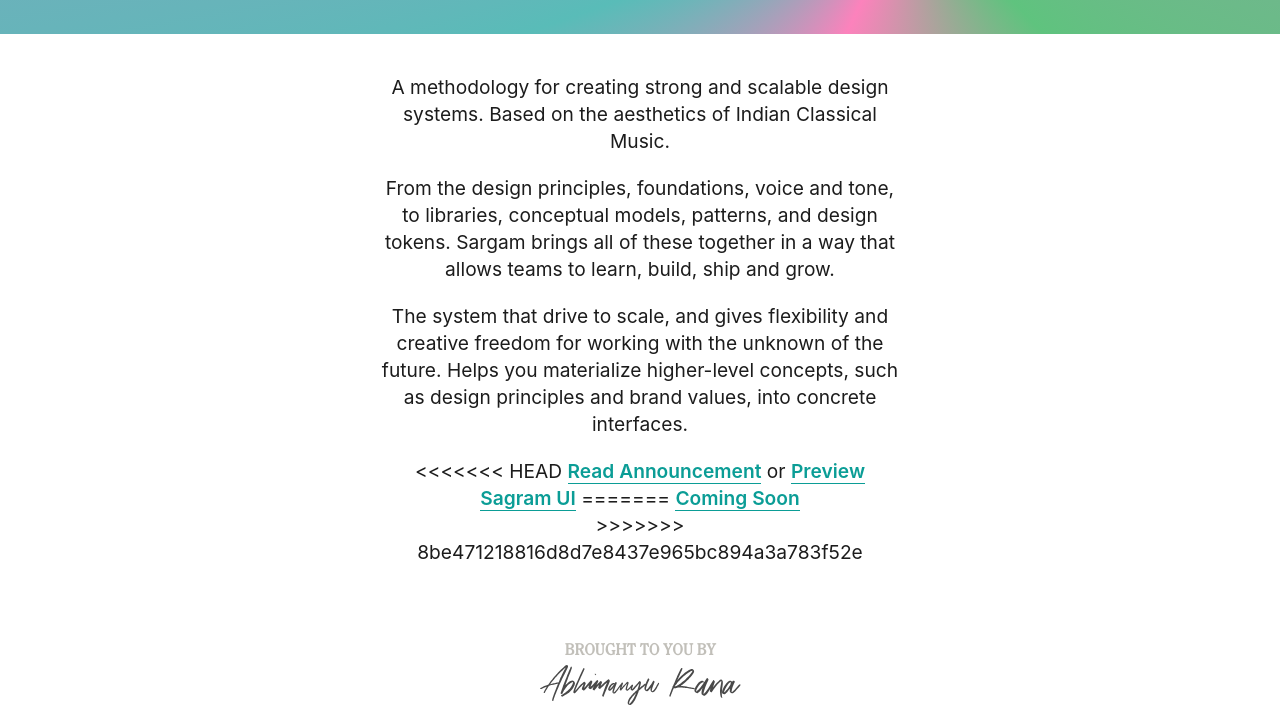
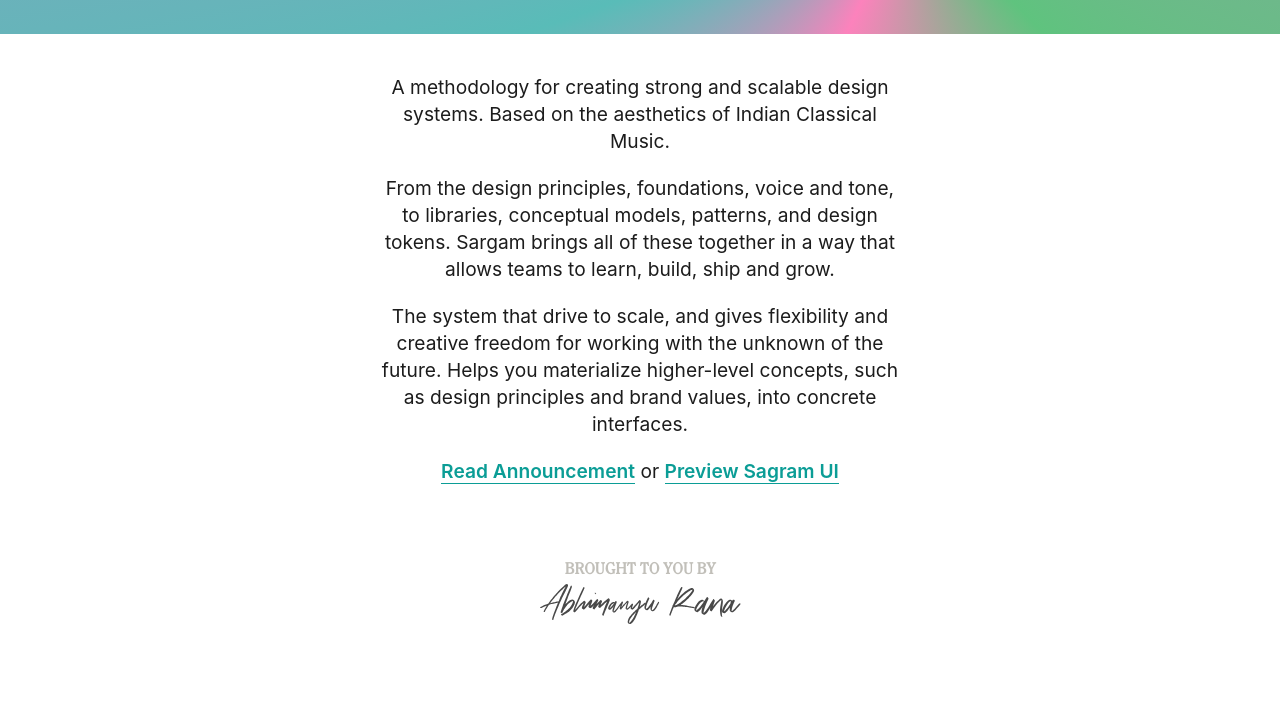
Before and after one commit to SargamDesign/sargam.design, a plain HTML site: page index.html in a window 1280 px wide. Shown: the part 142-854 px from the top of the page. After the commit the page ends 800 px from the top, so only its background shows below. Drawn offline with Linux system fonts and the light colour scheme; a small style sheet from the web is missing.

Commit message:
link updates

```diff
--- a/index.html
+++ b/index.html
@@ -184,14 +184,9 @@
 			</p>
 
       <div class="figma">
-<<<<<<< HEAD
       <a href="https://planetabhi.medium.com/announcing-sargam-design-cc28e86c3f05">Read Announcement</a> or
       <a href="https://www.figma.com/file/P6IZyvFw7xjMvgP2t82V7W/Sargam?node-id=0%3A1">Preview Sagram UI</a>
-=======
-      <a href="https://www.figma.com/file/REjxWkrTHcXKJw9rtzTo3a/Sargam-UI-Kit?node-id=49%3A233">Coming Soon</a>
       </div>
->>>>>>> 8be471218816d8d7e8437e965bc894a3a783f52e
-
       </div>
 
 
@@ -203,7 +198,6 @@
 
           </a>
 			</div>
-  		</div>
   	</section>
   </body>
 </html>
```
